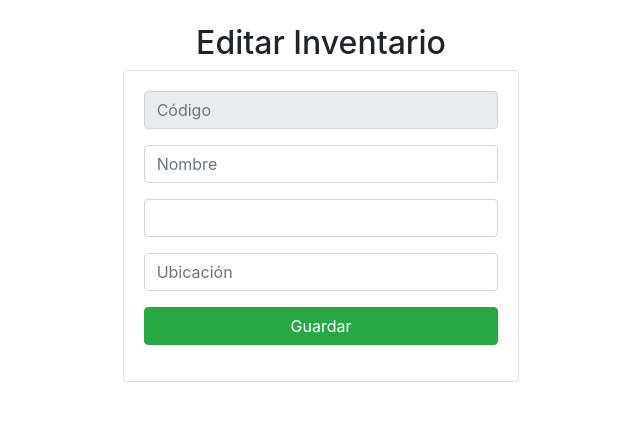
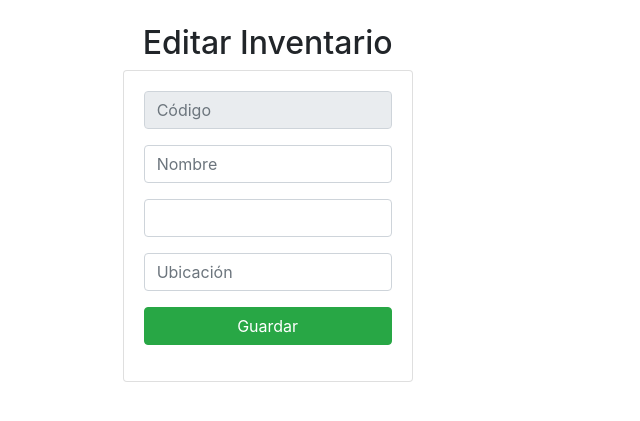
Before and after one commit to jfelizgit/SoftwareLibreProyecto, a Django app: template InventarioProj/InventarioApp/templates/editar.html in a window 1280 px wide. Shown: the part 56-477 px from the top of the page, without its empty margins (319-959 px from the left). Run offline with Django 4.2, Linux system fonts and the light colour scheme; the template is opened without the code that fills it, so the values that code supplies are empty.

Commit message:
after merge

```diff
--- a/InventarioProj/InventarioApp/templates/editar.html
+++ b/InventarioProj/InventarioApp/templates/editar.html
@@ -3,7 +3,7 @@
 
 {% block body %}
 <div class="row">
-    <div class="col-md-4 offset-md-4">
+    <div class="col-md-4 col-lg-3 offset-md-4">
         <h2>Editar Inventario</h2>
         <div class="card">
             <div class="card-body">
```
Also changed, not shown: InventarioProj/InventarioApp/migrations/0003_inventario_ubicacion.py (added).
